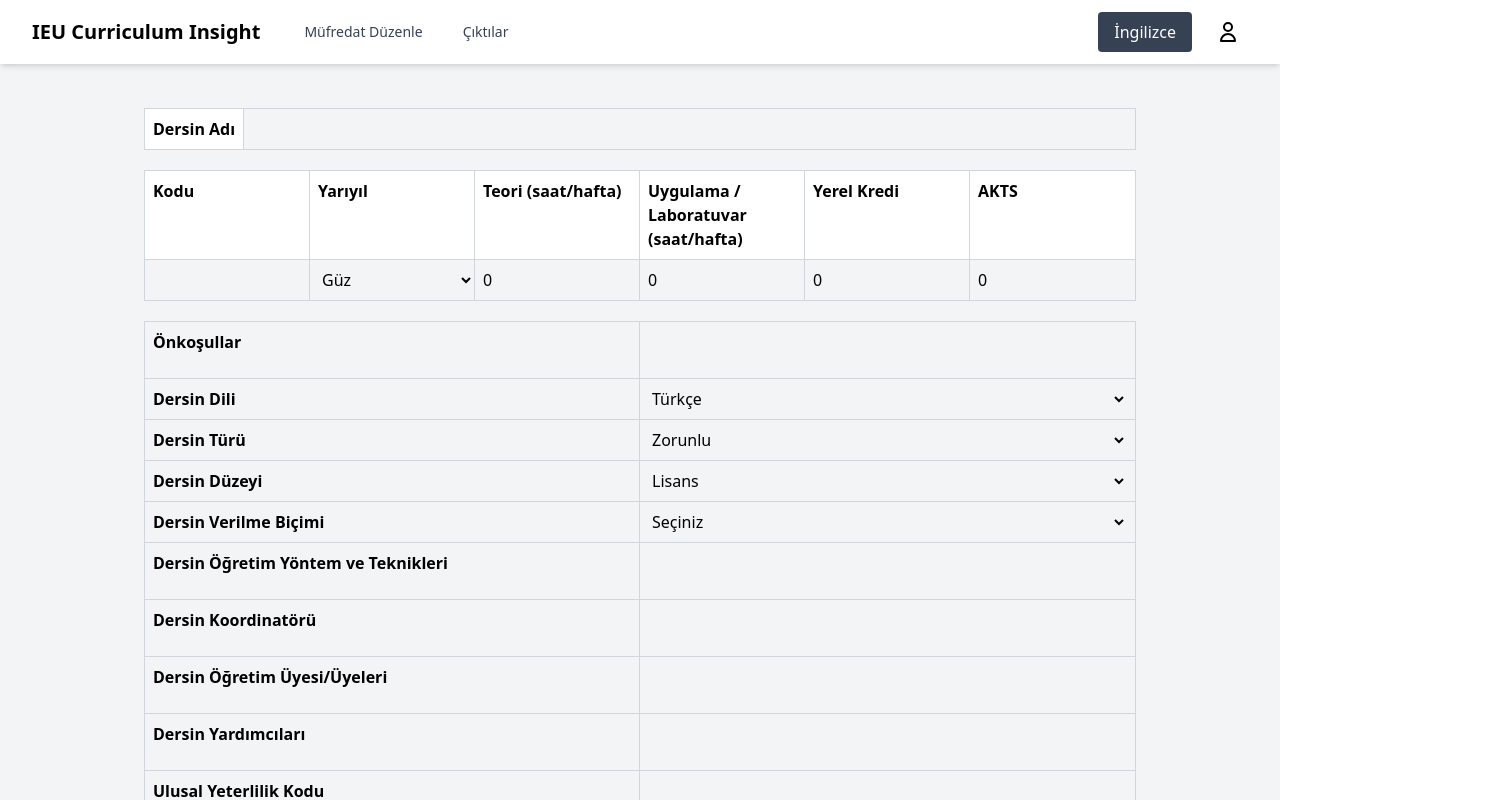
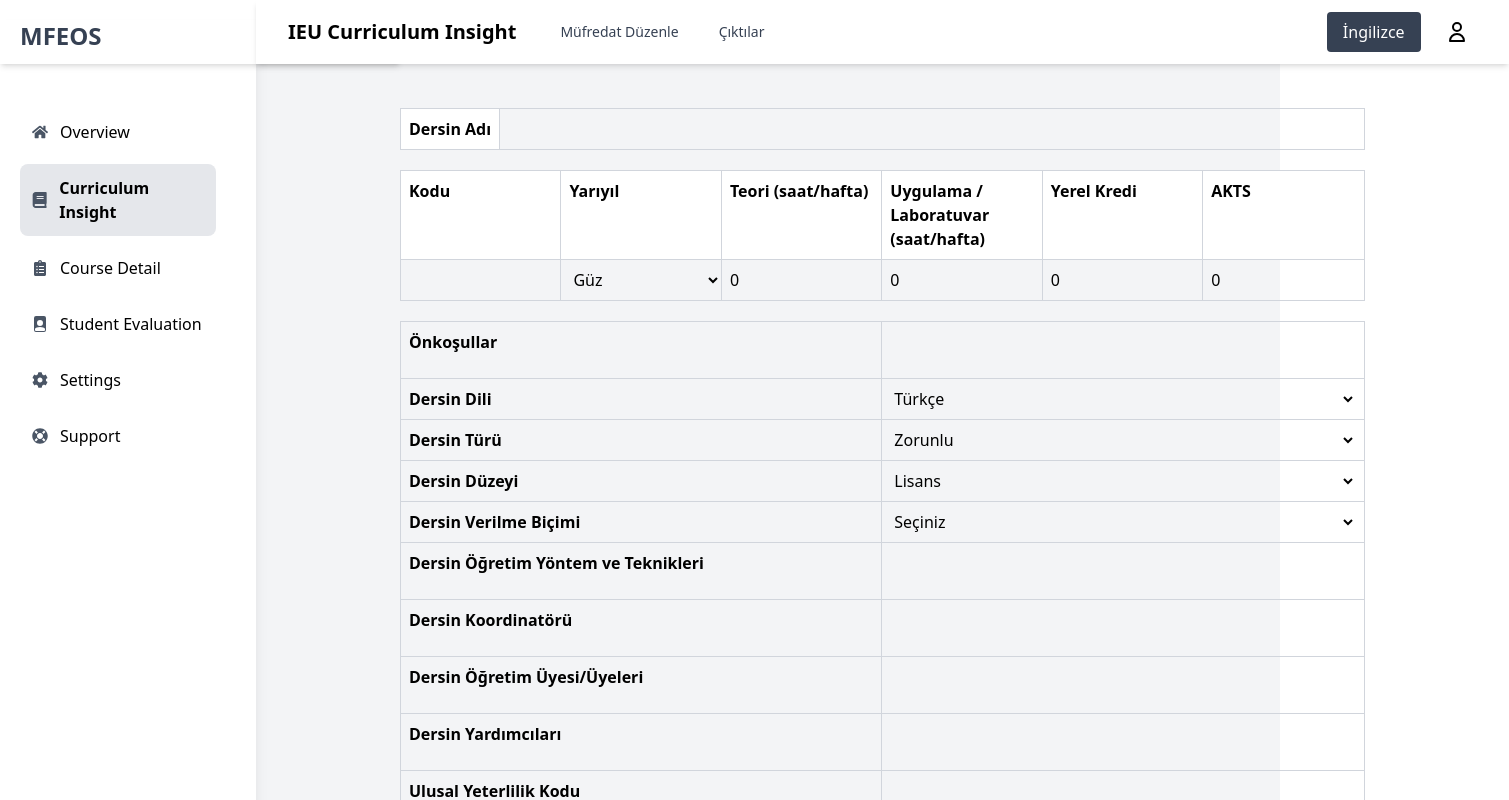
Before and after one commit to heudev/ieu-curriculum-outcome-insight, a React (Vite) app in the folder client/: page / in a window 1280 px wide. Shown: the top 800 px of the page, 1509 px wide, since content can reach past the window. Built offline with nearby package versions, Linux system fonts and the light colour scheme.

Commit message:
feature/frontend/curriculum-edit
-Added sidebar and react-icons library

```diff
--- a/client/package.json
+++ b/client/package.json
@@ -17,6 +17,7 @@
     "react": "^19.0.0",
     "react-dom": "^19.0.0",
     "react-i18next": "^15.4.1",
+    "react-icons": "^5.5.0",
     "react-redux": "^9.2.0",
     "react-router-dom": "^7.1.5",
     "tailwindcss": "^4.0.6",
--- a/client/src/layouts/MainLayout.tsx
+++ b/client/src/layouts/MainLayout.tsx
@@ -1,12 +1,14 @@
 import { Outlet } from "react-router-dom";
-import Navbar from "./Navbar";;
+import Navbar from "./Navbar";
+import Sidebar from "./Sidebar.tsx";
 
 function MainLayout() {
   return (
-    <div className="min-h-screen bg-gray-100">
-      <Navbar />
-      <div className="flex">
-        <main className="flex-1 p-6">
+    <div className="min-h-screen flex bg-gray-100">
+      <Sidebar />
+      <div className="flex-1 flex flex-col">
+        <Navbar />
+        <main className="p-6 flex-1">
           <Outlet />
         </main>
       </div>
--- /dev/null
+++ b/client/src/layouts/Sidebar.tsx
@@ -0,0 +1,76 @@
+import { NavLink } from "react-router-dom";
+import { FaBook, FaClipboardList, FaCog, FaLifeRing, FaHome } from "react-icons/fa";
+import { BsFillFilePersonFill } from "react-icons/bs";
+
+const Sidebar = () => {
+  return (
+    <aside className="w-64 bg-white shadow-lg min-h-screen pe-5 py-5">
+      <h1 className="shadow-md text-2xl font-bold text-gray-700 mb-6 ps-5 pb-3 w-100">MFEOS</h1>
+
+      <nav className="space-y-2  p-5">
+        <NavLink
+          to="/overview"
+          className={({ isActive }) =>
+            `flex items-center gap-3 p-3 rounded-lg transition ${
+              isActive ? "bg-gray-200 font-semibold" : "hover:bg-gray-100"
+            }`
+          }
+        >
+          <FaHome className="text-gray-600" /> Overview
+        </NavLink>
+        <NavLink
+            to="/"
+            className={({isActive}) =>
+                `flex items-center gap-3 p-3 rounded-lg transition ${
+                    isActive ? "bg-gray-200 font-semibold" : "hover:bg-gray-100"
+                }`
+            }
+        >
+            <FaBook className="text-gray-600"/> Curriculum Insight
+        </NavLink>
+        <NavLink
+            to="/course-detail"
+            className={({isActive}) =>
+                `flex items-center gap-3 p-3 rounded-lg transition ${
+                    isActive ? "bg-gray-200 font-semibold" : "hover:bg-gray-100"
+                }`
+            }
+        >
+          <FaClipboardList className="text-gray-600"/> Course Detail
+        </NavLink>
+        <NavLink
+            to="/student-evaluation"
+            className={({isActive}) =>
+                `flex items-center gap-3 p-3 rounded-lg transition ${
+                    isActive ? "bg-gray-200 font-semibold" : "hover:bg-gray-100"
+                }`
+            }
+        >
+          <BsFillFilePersonFill className="text-gray-600" /> Student Evaluation
+        </NavLink>
+        <NavLink
+          to="/settings"
+          className={({ isActive }) =>
+            `flex items-center gap-3 p-3 rounded-lg transition ${
+              isActive ? "bg-gray-200 font-semibold" : "hover:bg-gray-100"
+            }`
+          }
+        >
+          <FaCog className="text-gray-600" /> Settings
+        </NavLink>
+        <NavLink
+          to="/support"
+          className={({ isActive }) =>
+            `flex items-center gap-3 p-3 rounded-lg transition ${
+              isActive ? "bg-gray-200 font-semibold" : "hover:bg-gray-100"
+            }`
+          }
+        >
+          <FaLifeRing className="text-gray-600" /> Support
+        </NavLink>
+      </nav>
+    </aside>
+  );
+};
+
+export default Sidebar;
```
